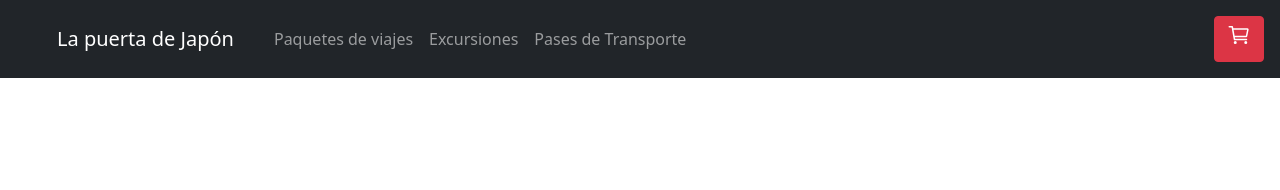
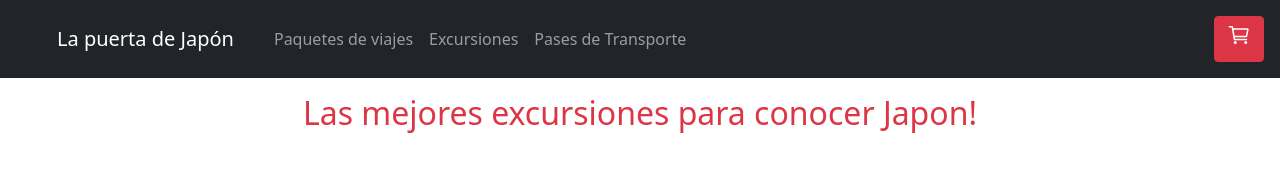
Before and after one commit to WalterJRomero/la-puerta-de-japon, a React (Create React App) app: page /category/excursiones in a window 1280 px wide. Shown: the top 190 px of the page. Built offline with nearby package versions, Linux system fonts and the light colour scheme.

Commit message:
desafio clase 9

```diff
--- a/src/App.js
+++ b/src/App.js
@@ -6,6 +6,8 @@ import NavBar from './components/NavBar';
 import ItemListContainer from './components/ItemListContainer';
 import ItemDetailContainer from './components/ItemDetailContainer';
 import TituloCategorias from "./components/TituloCategorias";
+import {createContext, useContext} from 'react'
+import Cart from "./components/Cart"
 
 function App() {
 	const greeting = 'Bienvenidos a la Puerta de Japón'
@@ -17,12 +19,15 @@ function App() {
 					<Route exact path="/">
 						<ItemListContainer greeting={greeting}/>
 					</Route>
-					<Route exact path="/categoria/:idCategoria" >
+					<Route exact path="/category/:idCategoria" >
 						<TituloCategorias/>
 						<ItemListContainer/>
 					</Route>
 					<Route exact path="/item/:idItem" >
 						<ItemDetailContainer/>
+					</Route>
+					<Route exact path="/cart">
+						<Cart/>
 					</Route>
 				</Switch>
 			</div>
--- /dev/null
+++ b/src/components/Cart.jsx
@@ -0,0 +1,11 @@
+import React from 'react'
+
+function Cart() {
+    return (
+        <>
+            <h1>Componente Cart</h1>
+        </>
+    )
+}
+
+export default Cart
--- a/src/components/ItemCount.jsx
+++ b/src/components/ItemCount.jsx
@@ -5,6 +5,7 @@ import Button from 'react-bootstrap/Button'
 
 function ItemCount({stock, initial, onAdd}) {
     const [contador,setContador]= useState(initial)
+    const [btnAdd,setBtnAdd] = useState(true)
 
     function addCount() {
         if (contador<stock){
@@ -20,17 +21,28 @@ function ItemCount({stock, initial, onAdd}) {
 
     const agregarCarrito=()=>{
         onAdd(contador)
+        setBtnAdd(false)
+
     }
 
     return (
         <>
             <Card.Body>
-                <Card.Text>Cantidad: {contador}</Card.Text>
-                <Card.Text>Stock: {stock}</Card.Text>
+                <Card.Text className="fw-bold">Cantidad:{contador}</Card.Text>
+                <Card.Text className="text-secondary">Unidades disponibles: {stock}</Card.Text>
                 <ButtonGroup aria-label="Basic example">
-                    <Button variant="secondary" onClick={remCount}>-</Button>
-                    <Button variant="secondary" onClick={agregarCarrito}>Agregar al carrito</Button>
-                    <Button variant="secondary" onClick={addCount}>+</Button>
+                    {btnAdd?
+                        <>
+                            <Button variant="secondary" onClick={remCount}>-</Button>
+                            <Button variant="secondary" onClick={agregarCarrito}>Agregar al carrito</Button>
+                            <Button variant="secondary" onClick={addCount}>+</Button>
+                        </>
+                        :
+                        <>
+                            <Button variant="primary" href={`/`}>Seguir comprando</Button>
+                            <Button variant="success" href={`/cart`}>Terminar Compra</Button>
+                        </>
+                    }
                 </ButtonGroup>
             </Card.Body>
         </>
--- a/src/components/ItemDetail.jsx
+++ b/src/components/ItemDetail.jsx
@@ -7,9 +7,11 @@ function ItemDetail({item}) {
         console.log(cant)
     }
 
+    // aca va la logica del onADD
+
     return (
         <>
-            <h1 className='text-danger'>Detalles del producto</h1>
+            <h1 className='text-danger m-3' >Conoce mas</h1>
             <Container className="container d-flex justify-content-center align-item-center h-100 ">
                 <Row className="justify-content-center">
                     <Card border="danger" className="m-5" key={item.id} style={{width:'20rem'}}>
--- a/src/components/ItemListContainer.jsx
+++ b/src/components/ItemListContainer.jsx
@@ -26,7 +26,7 @@ function ItemListContainer({greeting}) {
 
     return (
         <>
-            <h1 className='text-danger'>{greeting}</h1>
+            <h1 className='text-danger m-3'>{greeting}</h1>
             {loading ?
                     <Button variant="danger" disabled>
                         <Spinner as="span" animation="grow" size="sm" role="status" aria-hidden="true"/>Por favor espere...
--- a/src/components/NavBar.jsx
+++ b/src/components/NavBar.jsx
@@ -14,9 +14,9 @@ function NavBar(){
                     <Navbar.Toggle aria-controls="basic-navbar-nav" />
                     <Navbar.Collapse id="basic-navbar-nav">
                         <Nav className="me-auto">
-                            <Nav.Link href="/categoria/paquetes">Paquetes de viajes</Nav.Link>
-                            <Nav.Link href="/categoria/excursiones">Excursiones</Nav.Link>
-                            <Nav.Link href="/categoria/pases">Pases de Transporte</Nav.Link>
+                            <Nav.Link href="/category/paquetes">Paquetes de viajes</Nav.Link>
+                            <Nav.Link href="/category/excursiones">Excursiones</Nav.Link>
+                            <Nav.Link href="/category/pases">Pases de Transporte</Nav.Link>
                         </Nav>
                     </Navbar.Collapse>
                 </Container>
--- a/src/components/TituloCategorias.jsx
+++ b/src/components/TituloCategorias.jsx
@@ -3,9 +3,22 @@ import { useParams} from "react-router";
 function TituloCategorias(){
     const {idCategoria}  = useParams()
 
+    const excursiones='Las mejores excursiones para conocer Japon!'
+    const paquetes='Estas buscando paquetes de viajes? Aqui los mejores!'
+    const pases='Te interesa viajar por todo Japon? aprovecha estos pases de transporte!'
+    let cartel=''
+
+    if (idCategoria =='excursiones'){
+        cartel=excursiones
+    }else if (idCategoria =='paquetes'){
+        cartel=paquetes
+    }else if (idCategoria =='pases'){
+        cartel=pases
+    }
+
     return (
         <>
-            <h2 className='text-danger m-1 p-1'>Estas en la categoría: {idCategoria}</h2>
+            <h2 className='text-danger m-2 p-2'>{cartel}</h2>
         </>
     )
 }
```
